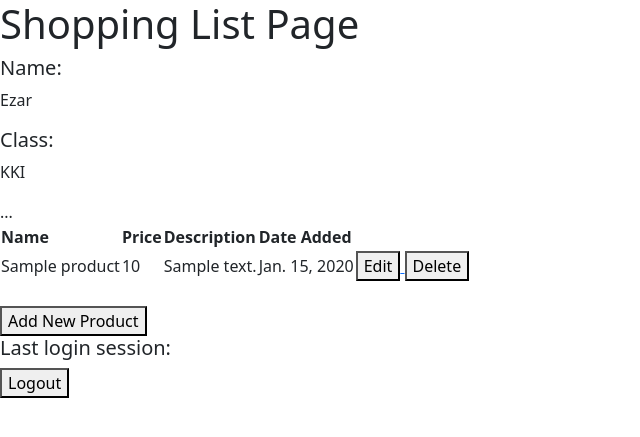
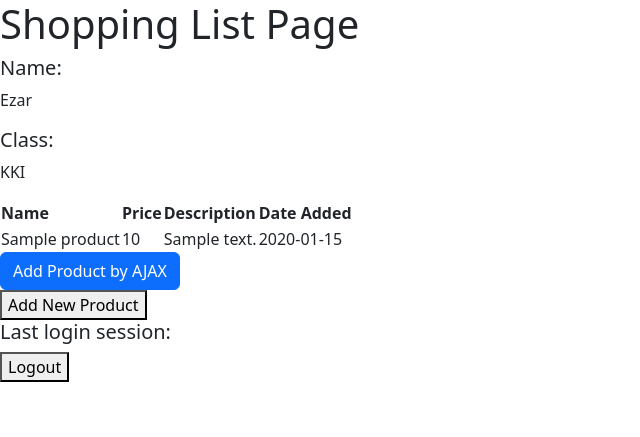
Before and after one commit to EzarY7/shopping-list, a Django app: page / in a window 1280 px wide. Shown: the top 437 px of the page, without its empty margins (0-640 px from the left). Run offline with Django 4.2, Linux system fonts and the light colour scheme; a user stored in the database is signed in; tables that the repository leaves empty hold one stand-in row (values such as "Sample post").

Commit message:
Finished Tutorial 5

```diff
--- a/main/templates/main.html
+++ b/main/templates/main.html
@@ -9,38 +9,39 @@
     <h5>Class:</h5>
     <p>{{class}}</p>
 
-    ...
-<table>
-    <tr>
-        <th>Name</th>
-        <th>Price</th>
-        <th>Description</th>
-        <th>Date Added</th>
-    </tr>
-
-    {% comment %} Below is how to show the product data {% endcomment %}
-
-    {% for product in products %}
-        <tr>
-            <td>{{product.name}}</td>
-            <td>{{product.price}}</td>
-            <td>{{product.description}}</td>
-            <td>{{product.date_added}}</td>
-            <td>
-                <a href="{% url 'main:edit_product' product.pk %}">
-                    <button>
-                        Edit
-                    </button>
-                </a>
-                <a href="{% url 'main:delete_product' product.pk %}">
-                    <button>
-                        Delete
-                    </button>
-                </a>
-            </td>
-        </tr>
-    {% endfor %}
-</table>
+<table id="product_table"></table>
+<div class="modal fade" id="exampleModal" tabindex="-1" aria-labelledby="exampleModalLabel" aria-hidden="true">
+    <div class="modal-dialog">
+        <div class="modal-content">
+            <div class="modal-header">
+                <h1 class="modal-title fs-5" id="exampleModalLabel">Add New Product</h1>
+                <button type="button" class="btn-close" data-bs-dismiss="modal" aria-label="Close"></button>
+            </div>
+            <div class="modal-body">
+                <form id="form" onsubmit="return false;">
+                    {% csrf_token %}
+                    <div class="mb-3">
+                        <label for="name" class="col-form-label">Name:</label>
+                        <input type="text" class="form-control" id="name" name="name"></input>
+                    </div>
+                    <div class="mb-3">
+                        <label for="price" class="col-form-label">Price:</label>
+                        <input type="number" class="form-control" id="price" name="price"></input>
+                    </div>
+                    <div class="mb-3">
+                        <label for="description" class="col-form-label">Description:</label>
+                        <textarea class="form-control" id="description" name="description"></textarea>
+                    </div>
+                </form>
+            </div>
+            <div class="modal-footer">
+                <button type="button" class="btn btn-secondary" data-bs-dismiss="modal">Close</button>
+                <button type="button" class="btn btn-primary" id="button_add" data-bs-dismiss="modal">Add Product</button>
+            </div>
+        </div>
+    </div>
+</div>
+<button type="button" class="btn btn-primary" data-bs-toggle="modal" data-bs-target="#exampleModal">Add Product by AJAX</button>
 
 <br />
 
@@ -58,4 +59,42 @@
     </button>
 </a>
 
+<script>
+    async function getProducts() {
+        return fetch("{% url 'main:get_product_json' %}").then((res) => res.json())
+    }
+    async function refreshProducts() {
+        document.getElementById("product_table").innerHTML = ""
+        const products = await getProducts()
+        let htmlString = `<tr>
+            <th>Name</th>
+            <th>Price</th>
+            <th>Description</th>
+            <th>Date Added</th>
+        </tr>`
+        products.forEach((item) => {
+            htmlString += `\n<tr>
+            <td>${item.fields.name}</td>
+            <td>${item.fields.price}</td>
+            <td>${item.fields.description}</td>
+            <td>${item.fields.date_added}</td>
+        </tr>`
+        })
+
+        document.getElementById("product_table").innerHTML = htmlString
+    }
+
+    refreshProducts()
+
+    function addProduct() {
+        fetch("{% url 'main:add_product_ajax' %}", {
+            method: "POST",
+            body: new FormData(document.querySelector('#form'))
+        }).then(refreshProducts)
+
+        document.getElementById("form").reset()
+        return false
+    }
+    document.getElementById("button_add").onclick = addProduct
+</script>
 {% endblock content %}
--- a/main/urls.py
+++ b/main/urls.py
@@ -5,6 +5,9 @@
 from main.views import logout_user
 from main.views import edit_product
 from main.views import delete_product
+from main.views import get_product_json
+from main.views import add_product_ajax
+
 
 app_name = 'main'
 
@@ -20,4 +23,6 @@
     path('logout/', logout_user, name='logout'),
     path('edit-product/<int:id>', edit_product, name='edit_product'),
     path('delete/<int:id>', delete_product, name='delete_product'),  # adjust the function name
+    path('get-product/', get_product_json, name='get_product_json'),
+    path('create-product-ajax/', add_product_ajax, name='add_product_ajax')
 ]
--- a/main/views.py
+++ b/main/views.py
@@ -14,6 +14,7 @@
 import datetime
 from django.http import HttpResponseRedirect
 from django.urls import reverse
+from django.views.decorators.csrf import csrf_exempt
 
 # Create your views here.
 @login_required(login_url='/login')
@@ -119,3 +120,22 @@
     product.delete()
     # Return to the main page
     return HttpResponseRedirect(reverse('main:show_main'))
+
+def get_product_json(request):
+    product_item = Product.objects.all()
+    return HttpResponse(serializers.serialize('json', product_item))
+
+@csrf_exempt
+def add_product_ajax(request):
+    if request.method == 'POST':
+        name = request.POST.get("name")
+        price = request.POST.get("price")
+        description = request.POST.get("description")
+        user = request.user
+
+        new_product = Product(name=name, price=price, description=description, user=user)
+        new_product.save()
+
+        return HttpResponse(b"CREATED", status=201)
+
+    return HttpResponseNotFound()
```
